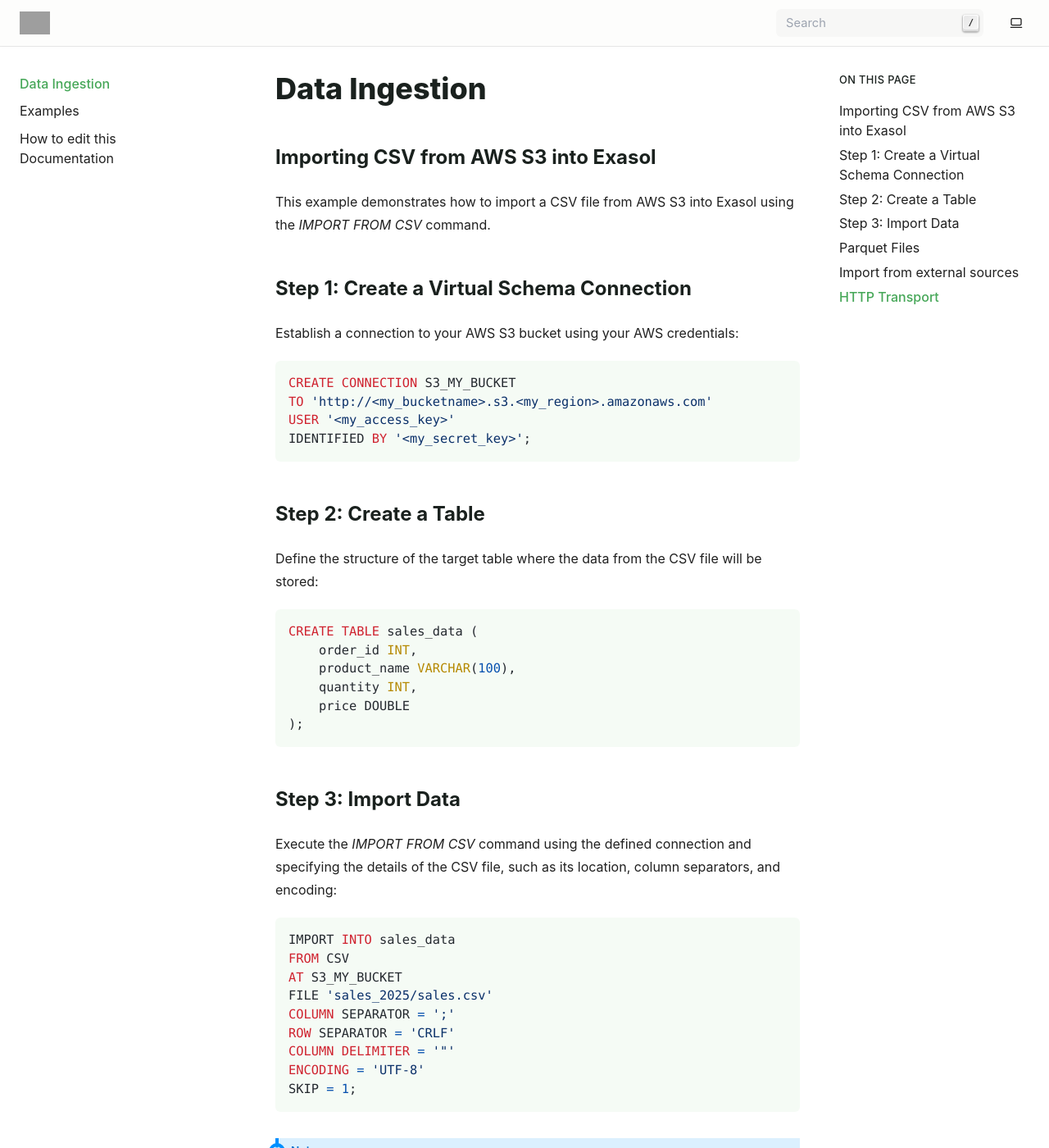
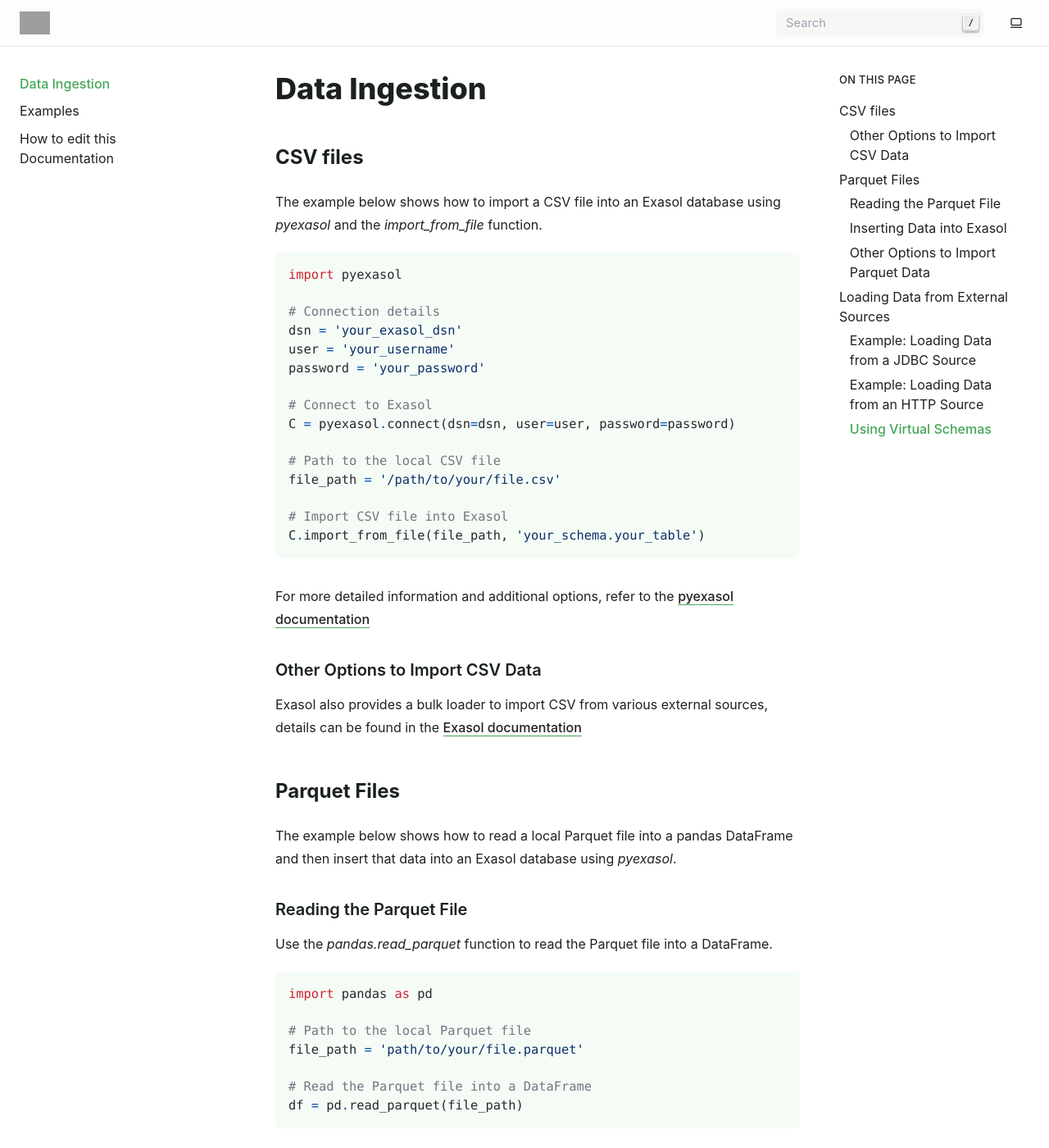
Before and after one commit to exasol/developer-documentation, a Sphinx documentation site: the page built from doc/data_ingestion.rst, in a window 1280 px wide and 1400 px high. Shown: the whole window at 82% size. Built offline with Sphinx 7.4.7, drawn with Linux system fonts in a browser that asks for light colours; pages that are not in the unit, such as notebooks, are missing from menus; some of the changed text lies outside the part shown; grey boxes are pictures that could not be loaded.

Commit message:
first version of data ingestion (#10)
* Added CSV import

* Improved CSV Import

* first version of data ingestion

* Update doc/data_ingestion.rst

Co-authored-by: Christoph Kuhnke <github@kuhnke.net>

* Update doc/data_ingestion.rst

Co-authored-by: Christoph Kuhnke <github@kuhnke.net>

* Update doc/data_ingestion.rst

Co-authored-by: Christoph Kuhnke <github@kuhnke.net>

* Update doc/data_ingestion.rst

Co-authored-by: Christoph Kuhnke <github@kuhnke.net>

---------

Co-authored-by: Christoph Kuhnke <github@kuhnke.net>

```diff
--- a/doc/data_ingestion.rst
+++ b/doc/data_ingestion.rst
@@ -1,65 +1,149 @@
 Data Ingestion
 ==============
 
-Importing CSV from AWS S3 into Exasol
--------------------------------------
-This example demonstrates how to import a CSV file from AWS S3 into Exasol using the `IMPORT FROM CSV` command.
+CSV files
+---------
 
-Step 1: Create a Virtual Schema Connection
-------------------------------------------
+The example below shows how to import a CSV file into an Exasol database using `pyexasol` and the `import_from_file` function.
 
-Establish a connection to your AWS S3 bucket using your AWS credentials:
+.. code-block:: python
 
-.. code-block:: sql
+    import pyexasol
 
-    CREATE CONNECTION S3_MY_BUCKET
-    TO 'http://<my_bucketname>.s3.<my_region>.amazonaws.com'
-    USER '<my_access_key>'
-    IDENTIFIED BY '<my_secret_key>';
+    # Connection details
+    dsn = 'your_exasol_dsn'
+    user = 'your_username'
+    password = 'your_password'
 
-Step 2: Create a Table
-----------------------
+    # Connect to Exasol
+    C = pyexasol.connect(dsn=dsn, user=user, password=password)
 
-Define the structure of the target table where the data from the CSV file will be stored:
+    # Path to the local CSV file
+    file_path = '/path/to/your/file.csv'
 
-.. code-block:: sql
+    # Import CSV file into Exasol
+    C.import_from_file(file_path, 'your_schema.your_table')
 
-    CREATE TABLE sales_data (
-        order_id INT,
-        product_name VARCHAR(100),
-        quantity INT,
-        price DOUBLE
-    );
+For more detailed information and additional options, refer to the `pyexasol documentation <https://exasol.github.io/pyexasol/master/user_guide/http_transport.html#import-from-file>`_
 
-Step 3: Import Data
--------------------
 
-Execute the `IMPORT FROM CSV` command using the defined connection and specifying the details of the CSV file, such as its location, column separators, and encoding:
-
-.. code-block:: sql
-
-    IMPORT INTO sales_data
-    FROM CSV
-    AT S3_MY_BUCKET
-    FILE 'sales_2025/sales.csv'
-    COLUMN SEPARATOR = ';'
-    ROW SEPARATOR = 'CRLF'
-    COLUMN DELIMITER = '"'
-    ENCODING = 'UTF-8'
-    SKIP = 1;
-
-.. note::
-    Make sure to replace `my-access-key`, `my-secret-access`, `my-bucket-name` with your actual AWS S3 credentials.
-
-For more detailed information and additional options, refer to the Exasol documentation at: `Exasol Documentation <https://docs.exasol.com/db/latest/sql/import.htm>`.
-
+Other Options to Import CSV Data
+^^^^^^^^^^^^^^^^^^^^^^^^^^^^^^^^
+Exasol also provides a bulk loader to import CSV from various external sources, details can be found in the `Exasol documentation <https://docs.exasol.com/db/latest/sql/import.htm>`_
 
 
 Parquet Files
 -------------
 
-Import from external sources
-----------------------------
+The example below shows how to read a local Parquet file into a pandas DataFrame and then insert that data into an Exasol database using `pyexasol`.
 
-HTTP Transport
---------------
+Reading the Parquet File
+^^^^^^^^^^^^^^^^^^^^^^^^
+Use the `pandas.read_parquet` function to read the Parquet file into a DataFrame.
+
+.. code-block:: python
+
+    import pandas as pd
+
+    # Path to the local Parquet file
+    file_path = 'path/to/your/file.parquet'
+
+    # Read the Parquet file into a DataFrame
+    df = pd.read_parquet(file_path)
+
+Inserting Data into Exasol
+^^^^^^^^^^^^^^^^^^^^^^^^^^
+Use the `pyexasol` library to connect to the Exasol database and insert the DataFrame.
+
+.. code-block:: python
+
+    import pyexasol
+
+    # Connection details
+    dsn = 'your_exasol_dsn'
+    user = 'your_username'
+    password = 'your_password'
+
+    # Connect to Exasol
+    conn = pyexasol.connect(dsn=dsn, user=user, password=password)
+
+    # Insert DataFrame into Exasol
+    conn.import_from_pandas(df, 'your_schema.your_table')
+
+
+Other Options to Import Parquet Data
+^^^^^^^^^^^^^^^^^^^^^^^^^^^^^^^^^^^^
+To import a Parquet file from e.g. Amazon S3 into Exasol, you can also use the Exasol Cloud Storage Extensions.
+Detailed instructions and examples can be found in the the following `Cloud Storage Extensions User guide <https://github.com/exasol/cloud-storage-extension/blob/main/doc/user_guide/user_guide.md>`__.
+
+
+Loading Data from External Sources
+----------------------------------
+Exasol supports loading data from various external sources using the `IMPORT` statement.
+You can connect to external databases via JDBC, or load data from files stored in e.g. Cloud Object Storage / Kafka and more.
+
+Example: Loading Data from a JDBC Source
+^^^^^^^^^^^^^^^^^^^^^^^^^^^^^^^^^^^^^^^^
+Here is an example of how to load data from a PostgreSQL database using JDBC:
+
+.. code-block:: python
+
+    import pyexasol
+
+    # Connection details
+    dsn = 'your_exasol_dsn'
+    user = 'your_username'
+    password = 'your_password'
+
+    # Connect to Exasol
+    conn = pyexasol.connect(dsn=dsn, user=user, password=password)
+
+    # Define the connection to the PostgreSQL database
+    conn.execute("""
+        CREATE OR REPLACE CONNECTION my_pg_conn
+        TO 'jdbc:postgresql://your_postgresql_host:5432/your_database'
+        USER 'your_pg_username'
+        IDENTIFIED BY 'your_pg_password'
+    """)
+
+    # Import data from PostgreSQL into Exasol
+    conn.execute("""
+        IMPORT INTO your_schema.your_table
+        FROM JDBC AT my_pg_conn
+        STATEMENT 'SELECT * FROM your_pg_table'
+    """)
+
+Example: Loading Data from an HTTP Source
+^^^^^^^^^^^^^^^^^^^^^^^^^^^^^^^^^^^^^^^^^
+Here is an example of how to load data from a CSV file stored on an HTTP server:
+
+.. code-block:: python
+
+    import pyexasol
+
+    # Connection details
+    dsn = 'your_exasol_dsn'
+    user = 'your_username'
+    password = 'your_password'
+
+    # Connect to Exasol
+    conn = pyexasol.connect(dsn=dsn, user=user, password=password)
+
+    # Import data from a CSV file on an HTTP server
+    conn.execute("""
+        IMPORT INTO your_schema.your_table
+        FROM CSV AT 'https://your_https_server/path/to/your/file.csv'
+        FILE OPTIONS 'DELIMITER=; ENCODING=UTF-8 SKIP_ROWS=1 NULL=NULL'
+    """)
+
+For more detailed information on loading data from external sources, please refer to the Exasol documentation:
+* `Loading Data from External Sources <https://docs.exasol.com/db/latest/loading_data/load_data_from_externalsources.htm>`_.
+
+Using Virtual Schemas
+^^^^^^^^^^^^^^^^^^^^^
+Virtual Schemas in Exasol provide an abstraction layer that makes external data sources accessible through regular SQL commands.
+This allows you to query external data as if it were stored in Exasol, without the need to physically load the data into the database.
+
+For more information on virtual schemas and the supported dialects, please refer to the following resources:
+* `Virtual Schemas User Guide <https://github.com/exasol/virtual-schemas/blob/main/doc/user_guide/dialects.md>`_.
+* `Virtual Schemas Documentation <https://docs.exasol.com/db/latest/database_concepts/virtual_schemas.htm>`_.
```
